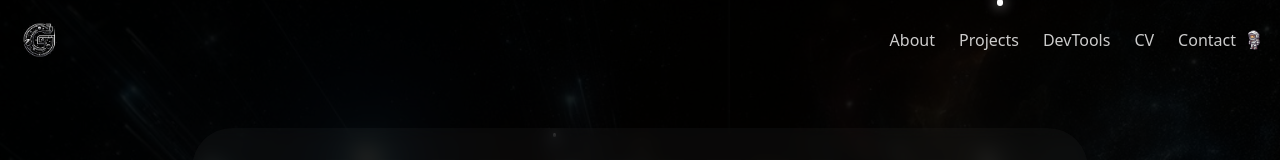
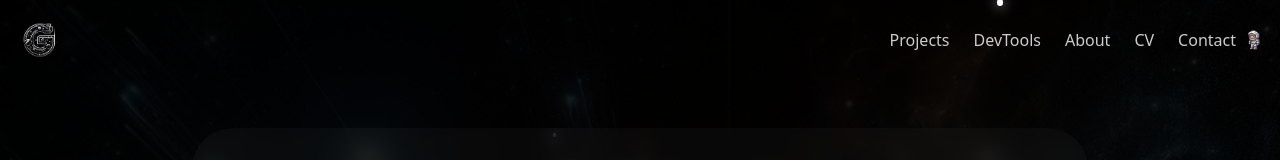
Before and after one commit to Zanko19/MyPortfolio, a React (Vite) app: page / in a window 1280 px wide. Shown: the top 160 px of the page. Built offline with nearby package versions, Linux system fonts and the light colour scheme.

Commit message:
few little changes

```diff
--- a/package.json
+++ b/package.json
@@ -21,16 +21,17 @@
   },
   "devDependencies": {
     "@eslint/js": "^9.17.0",
+    "@tailwindcss/forms": "^0.5.10",
     "@types/react": "^18.2.55",
     "@types/react-dom": "^18.2.19",
     "@vitejs/plugin-react": "^4.2.1",
-    "autoprefixer": "^10.4.20",
+    "autoprefixer": "^10.4.21",
     "eslint": "^8.56.0",
     "eslint-plugin-react": "^7.33.2",
     "eslint-plugin-react-hooks": "^4.6.0",
     "eslint-plugin-react-refresh": "^0.4.5",
     "globals": "^15.14.0",
-    "postcss": "^8.5.1",
+    "postcss": "^8.5.3",
     "tailwindcss": "^3.4.17",
     "vite": "^6.2.0"
   }
--- a/src/components/Navbar.jsx
+++ b/src/components/Navbar.jsx
@@ -1,5 +1,14 @@
 import { useState, useEffect } from "react";
-import { FaBars, FaTimes, FaHome, FaUser, FaProjectDiagram, FaTools, FaFile, FaEnvelope } from "react-icons/fa";
+import {
+  FaBars,
+  FaTimes,
+  FaHome,
+  FaUser,
+  FaProjectDiagram,
+  FaTools,
+  FaFile,
+  FaEnvelope,
+} from "react-icons/fa";
 import { motion } from "framer-motion";
 import { useNavbar } from "../context/navcon";
 import gLogo from "../assets/g.png";
@@ -17,21 +26,74 @@ const Navbar = () => {
     return () => window.removeEventListener("scroll", handleScroll);
   }, []);
 
+  const handleNavigation = (e, targetId) => {
+    e.preventDefault();
+    const targetSection = document.querySelector(targetId);
+    if (targetSection) {
+      const offset = 50; // Ajustez cette valeur selon vos besoins
+      const targetPosition = targetSection.getBoundingClientRect().top + window.pageYOffset - offset;
+      window.scrollTo({
+        top: targetPosition,
+        behavior: "smooth"
+      });
+    }
+  };
+
   return (
-    <nav className={`fixed top-0 left-0 w-full z-50 transition-all ${scrolling ? "bg-black/10 backdrop-blur-md" : "bg-transparent"}`}>
+    <nav
+      className={`fixed top-0 left-0 w-full z-50 transition-all ${
+        scrolling ? "bg-black/10 backdrop-blur-md" : "bg-transparent"
+      }`}
+    >
       <div className="container mx-auto flex items-center justify-between p-4">
-        <a href="#hero">
-          <img src={gLogo} alt="Logo" className="h-12 transition-all hover:scale-110" />
+        <a href="#hero" onClick={(e) => handleNavigation(e, "#hero")}>
+          <img
+            src={gLogo}
+            alt="Logo"
+            className="h-12 transition-all hover:scale-110"
+          />
         </a>
 
         <div className="hidden md:flex space-x-6">
-          <a href="#about" className="text-white/80 hover:text-white transition-all">About</a>
-          <a href="#projects" className="text-white/80 hover:text-white transition-all">Projects</a>
-          <a href="#devtools" className="text-white/80 hover:text-white transition-all">DevTools</a>
-          <a href="#cv" className="text-white/80 hover:text-white transition-all">CV</a>
-          <a href="#contact" className="text-white/80 hover:text-white transition-all flex items-center">
+          <a
+            href="#projects"
+            onClick={(e) => handleNavigation(e, "#projects")}
+            className="text-white/80 hover:text-white transition-all"
+          >
+            Projects
+          </a>
+          <a
+            href="#devtools"
+            onClick={(e) => handleNavigation(e, "#devtools")}
+            className="text-white/80 hover:text-white transition-all"
+          >
+            DevTools
+          </a>
+          <a
+            href="#about"
+            onClick={(e) => handleNavigation(e, "#about")}
+            className="text-white/80 hover:text-white transition-all"
+          >
+            About
+          </a>
+          <a
+            href="#cv"
+            onClick={(e) => handleNavigation(e, "#cv")}
+            className="text-white/80 hover:text-white transition-all"
+          >
+            CV
+          </a>
+          <a
+            href="#contact"
+            onClick={(e) => handleNavigation(e, "#contact")}
+            className="text-white/80 hover:text-white transition-all flex items-center"
+          >
             Contact
-            <img src={astronaut} alt="Astronaut" className="h-5 w-5 ml-2 transition-all hover:scale-125" />
+            <img
+              src={astronaut}
+              alt="Astronaut"
+              className="h-5 w-5 ml-2 transition-all hover:scale-125"
+            />
           </a>
         </div>
 
--- a/src/components/ScrollToTop.jsx
+++ b/src/components/ScrollToTop.jsx
@@ -32,7 +32,7 @@ const ScrollToTop = () => {
   return (
     <button
       onClick={scrollToTop}
-      className={`fixed bottom-8 right-4 z-50 transition-all duration-300
+      className={`fixed bottom-8 right-0 z-50 transition-all duration-300
         ${isVisible ? 'translate-y-0 opacity-100' : 'translate-y-20 opacity-0'}
         hover:-translate-y-2 group`}
     >
```
Also changed, not shown: 1 other file (tests, documents, lock files or other folders).
